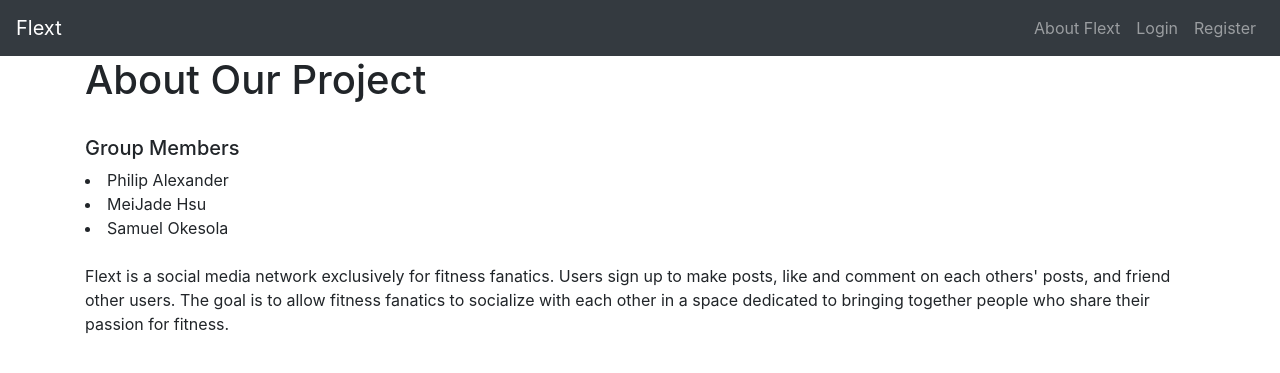
After one commit to philipa18/Flext, a Flask app: page /about in a window 1280 px wide. The commit adds this page. Shown: the top 373 px of the page. Run offline with Flask 2, Linux system fonts and the light colour scheme; some libraries are stand-ins or nearby versions.

Commit message:
added about page

```diff
--- a/flask_app/socials/routes.py
+++ b/flask_app/socials/routes.py
@@ -5,9 +5,10 @@ from ..models import Post, User, Comment
 
 socials = Blueprint('socials', __name__)
 
-# INCOMPLETE
-# The user's feed, which displays their friends' posts in chronological order and lets them search for
-# other users by username
+@socials.route('/about', methods=["GET"])
+def about():
+    return render_template('about.html')
+
 @socials.route('/', methods=['GET', 'POST'])
 def index():
     form = PostForm()
--- /dev/null
+++ b/flask_app/templates/about.html
@@ -0,0 +1,14 @@
+{% extends "header.html" %}
+{% block content %}
+<h1>About Our Project</h1>
+<br>
+<h5>Group Members</h5>
+    <li>Philip Alexander</li>
+    <li>MeiJade Hsu</li>
+    <li>Samuel Okesola</li>
+<br>
+<p>Flext is a social media network exclusively for fitness fanatics. Users sign up to make posts,
+    like and comment on each others' posts, and friend other users. The goal is to allow fitness
+    fanatics to socialize with each other in a space dedicated to bringing together people who
+    share their passion for fitness.</p>
+{% endblock %}>
--- a/flask_app/templates/header.html
+++ b/flask_app/templates/header.html
@@ -21,6 +21,11 @@
 
         <div class="collapse navbar-collapse" id="navbarCollapse">
             <ul class="navbar-nav ml-auto">
+                <li class="nav-item">
+                    <a class="nav-link" href="{{ url_for('socials.about') }}">
+                        About Flext
+                    </a>
+                </li>
                 {% if current_user.is_authenticated %}
                 <li class="nav-item">
                     <a class="nav-link" href="{{ url_for('users.account') }}">
--- a/flask_app/users/routes.py
+++ b/flask_app/users/routes.py
@@ -57,7 +57,7 @@ def login():
 @login_required
 def logout():
     logout_user()
-    return redirect(url_for("users.register"))
+    return redirect(url_for("socials.index"))
 
 @users.route("/account", methods=["GET", "POST"])
 @login_required
```
